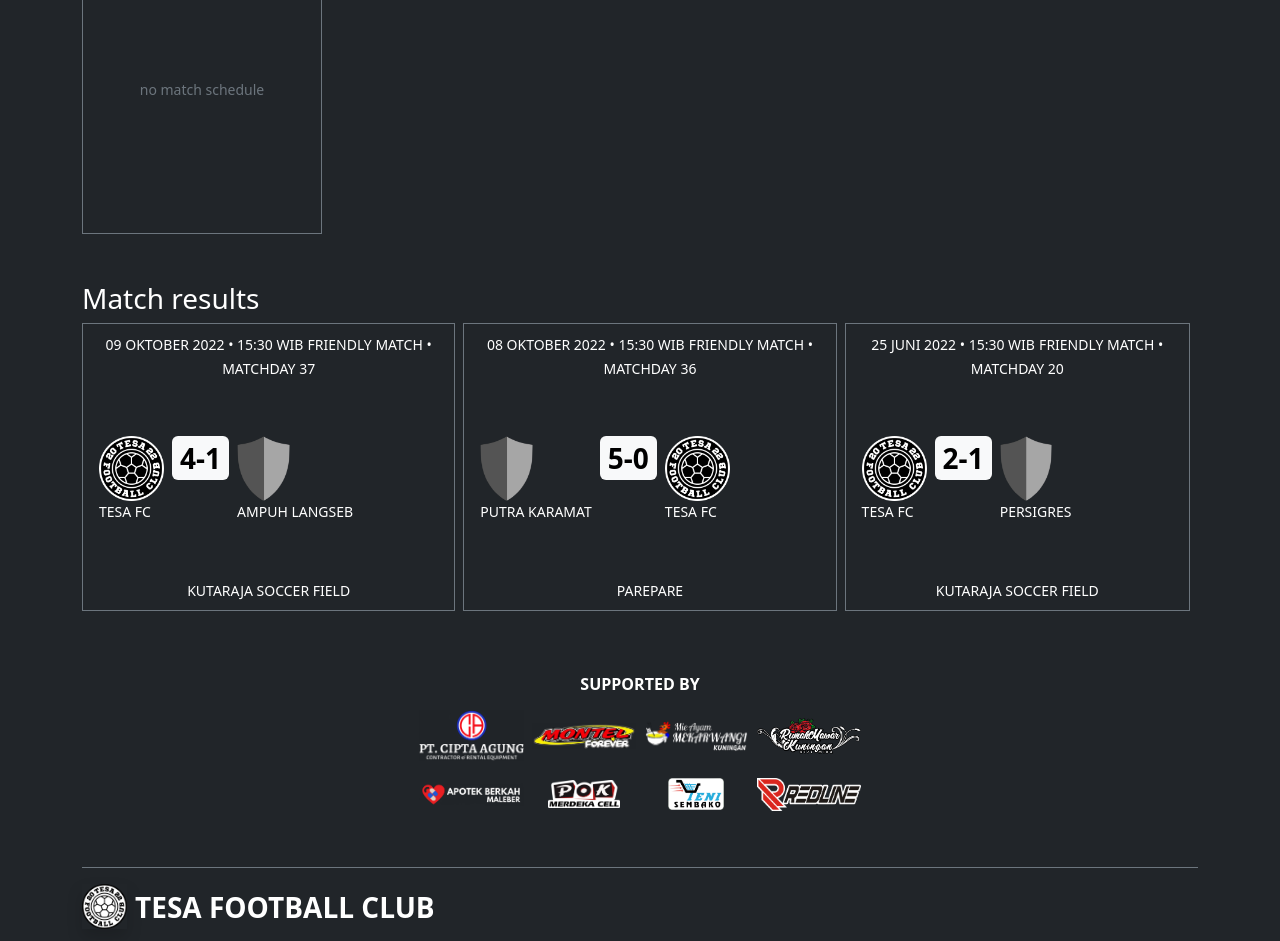
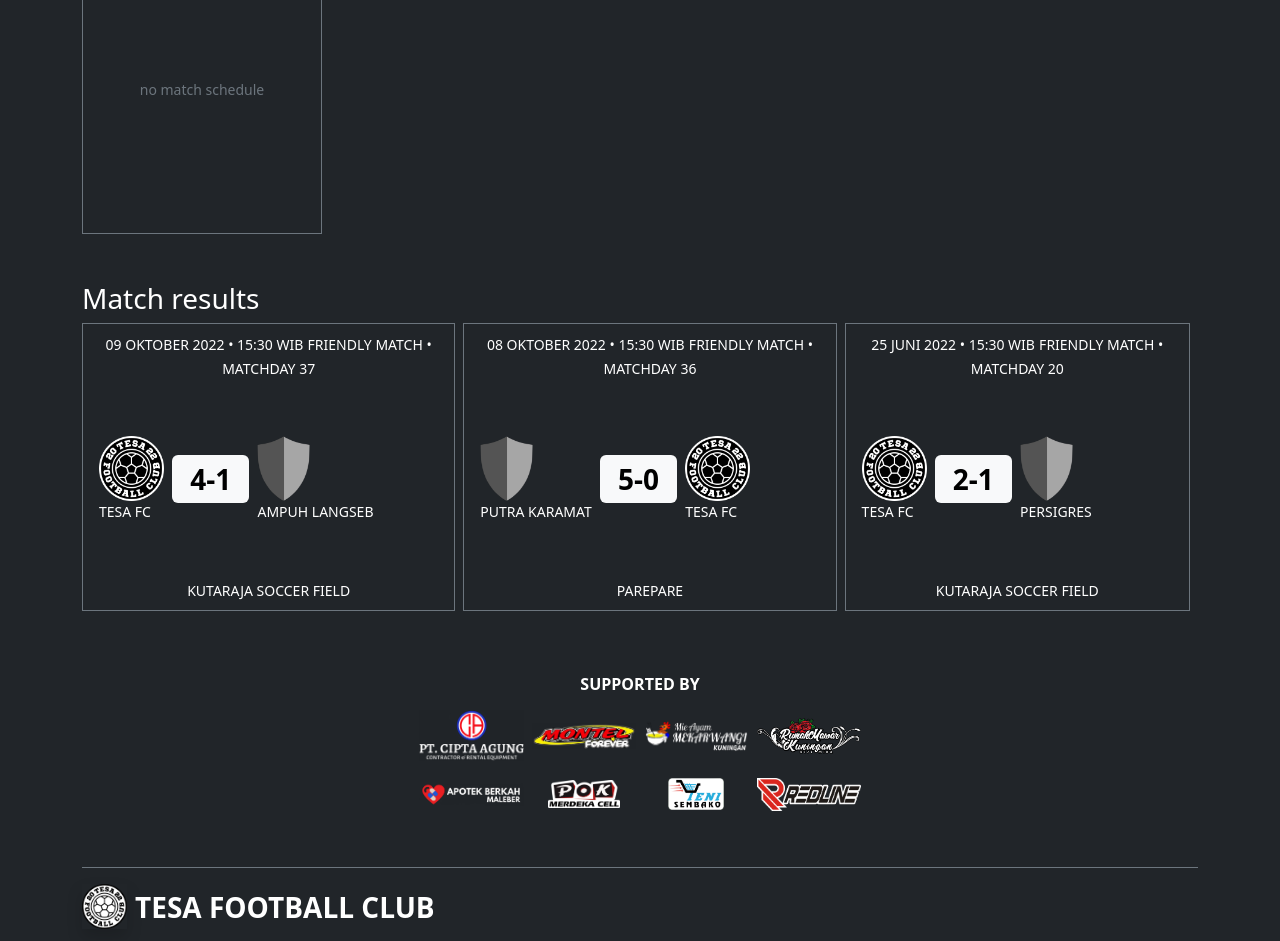
Before and after one commit to tesafc/tesafc.github.io, a Jekyll site: the page built from index.html, in a window 1280 px wide. Shown: the part 879-1820 px from the top of the page. Built offline with Jekyll 4.4.1, drawn with Linux system fonts in a browser that asks for light colours; nearby versions of some CDN libraries.

Commit message:
Update index.html

```diff
--- a/index.html
+++ b/index.html
@@ -71,13 +71,13 @@
           <small class="mb-0 px-0">{{ match.competition }} • {{ match.matchday }}</small>
         </div>
         <div class="card-body d-flex flex-column justify-content-center align-items-start">
-          <div class="d-flex flex-row justify-content-center">
+          <div class="d-flex flex-row justify-content-center align-items-center">
             <div>
               <img src="{% if match.home-team.logo %}{{ match.home-team.logo | relative_url }}{% else %}{{ '/assets/img/logo/logo-blank.png' | relative_url }}{% endif %}" alt="" class="" width="auto" height="65">
               <small class="d-block text-uppercase">{{ match.home-team.name }}</small>
             </div>
             <div class="px-2">
-              <p class="badge text-bg-light text-center fs-3 fw-bolder p-2 mb-0">{{ match.result.score.full-time }}</p>
+              <p class="badge text-bg-light fs-3 fw-bolder mb-0">{{ match.result.score.full-time }}</p>
             </div>
             <div>
               <img src="{% if match.away-team.logo %}{{ match.away-team.logo | relative_url }}{% else %}{{ '/assets/img/logo/logo-blank.png' | relative_url }}{% endif %}" alt="" class="" width="auto" height="65">
```
